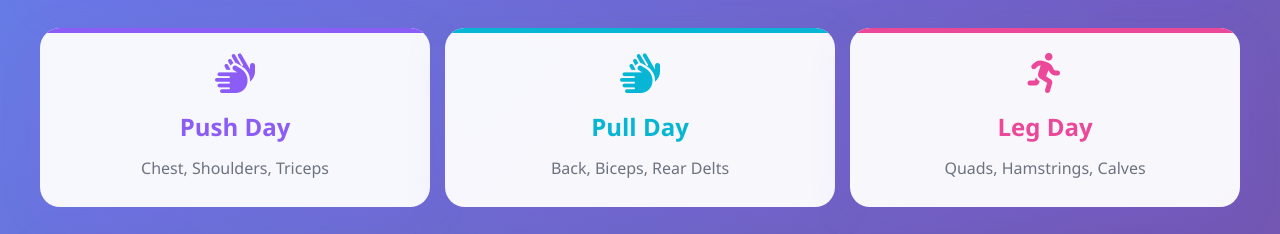
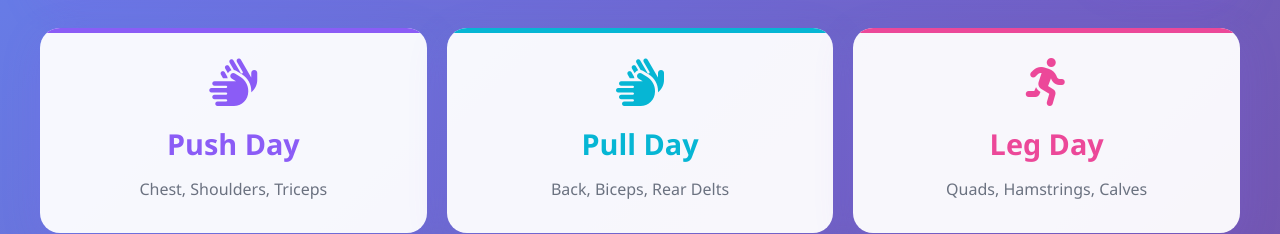
Before and after one commit to Abdel9ader/test, a plain HTML site: page index.html in a window 1280 px wide. Shown: the part 108-342 px from the top of the page. Drawn offline with nearby package versions, Linux system fonts and the light colour scheme.

Commit message:
Update style.css

```diff
--- a/style.css
+++ b/style.css
@@ -16,6 +16,9 @@
             --hover-transform: translateY(-4px);
             --gradient-bg: linear-gradient(135deg, #667eea 0%, #764ba2 100%);
             --gradient-card: linear-gradient(135deg, rgba(255,255,255,0.95) 0%, rgba(255,255,255,0.85) 100%);
+            --push-color: #8b5cf6;
+            --pull-color: #06b6d4;
+            --legs-color: #ec4899;
         }
 
         .dark-mode {
@@ -99,17 +102,29 @@
             box-shadow: var(--shadow-hover);
         }
 
+        .page {
+            display: none;
+            animation: fadeIn 0.5s ease;
+        }
+
+        .page.active {
+            display: block;
+        }
+
+        @keyframes fadeIn {
+            from { opacity: 0; transform: translateY(20px); }
+            to { opacity: 1; transform: translateY(0); }
+        }
+
         .tabs {
-            display: flex;
-            gap: 15px;
+            display: grid;
+            grid-template-columns: repeat(auto-fit, minmax(300px, 1fr));
+            gap: 20px;
             margin-bottom: 30px;
-            flex-wrap: wrap;
         }
 
         .tab {
-            flex: 1;
-            min-width: 250px;
-            padding: 25px;
+            padding: 30px;
             background: var(--card-color);
             border-radius: var(--border-radius);
             box-shadow: var(--shadow);
@@ -127,7 +142,18 @@
             left: 0;
             width: 100%;
             height: 5px;
-            background: var(--primary-color);
+        }
+
+        .tab.push::before {
+            background: var(--push-color);
+        }
+
+        .tab.pull::before {
+            background: var(--pull-color);
+        }
+
+        .tab.legs::before {
+            background: var(--legs-color);
         }
 
         .tab:hover {
@@ -136,23 +162,47 @@
         }
 
         .tab i {
-            font-size: 2.5rem;
+            font-size: 3rem;
             margin-bottom: 15px;
-            color: var(--primary-color);
+        }
+
+        .tab.push i {
+            color: var(--push-color);
+        }
+
+        .tab.pull i {
+            color: var(--pull-color);
+        }
+
+        .tab.legs i {
+            color: var(--legs-color);
         }
 
         .tab h2 {
             margin-bottom: 10px;
-            color: var(--primary-color);
+            font-size: 1.8rem;
+        }
+
+        .tab.push h2 {
+            color: var(--push-color);
+        }
+
+        .tab.pull h2 {
+            color: var(--pull-color);
+        }
+
+        .tab.legs h2 {
+            color: var(--legs-color);
         }
 
         .tab p {
             color: var(--text-light);
         }
 
-        .push { --primary-color: #8b5cf6; }
-        .pull { --primary-color: #06b6d4; }
-        .legs { --primary-color: #ec4899; }
+        .back-btn {
+            background: var(--text-light);
+            margin-bottom: 20px;
+        }
 
         .workout-section {
             background: var(--card-color);
@@ -261,8 +311,19 @@
         .exercise-weight {
             font-size: 1.8rem;
             font-weight: 700;
-            color: var(--primary-color);
             margin: 10px 0;
+        }
+
+        .exercise-card.push .exercise-weight {
+            color: var(--push-color);
+        }
+
+        .exercise-card.pull .exercise-weight {
+            color: var(--pull-color);
+        }
+
+        .exercise-card.legs .exercise-weight {
+            color: var(--legs-color);
         }
 
         .weight-history {
@@ -374,12 +435,37 @@
 
         .category-title i {
             font-size: 1.5rem;
-            color: var(--primary-color);
+        }
+
+        .push-page .category-title i {
+            color: var(--push-color);
+        }
+
+        .pull-page .category-title i {
+            color: var(--pull-color);
+        }
+
+        .legs-page .category-title i {
+            color: var(--legs-color);
+        }
+
+        .no-exercises {
+            grid-column: 1 / -1;
+            text-align: center;
+            padding: 40px;
+            background: var(--card-color);
+            border-radius: var(--border-radius);
+            box-shadow: var(--shadow);
+        }
+
+        .no-exercises p {
+            margin-bottom: 15px;
+            color: var(--text-light);
         }
 
         @media (max-width: 768px) {
             .tabs {
-                flex-direction: column;
+                grid-template-columns: 1fr;
             }
 
             .exercises-grid {
@@ -391,4 +477,10 @@
                 gap: 15px;
                 text-align: center;
             }
+
+            .section-header {
+                flex-direction: column;
+                gap: 15px;
+                align-items: flex-start;
+            }
         }
```
